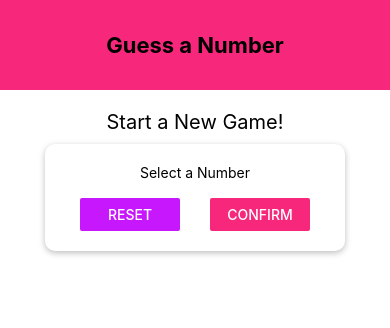
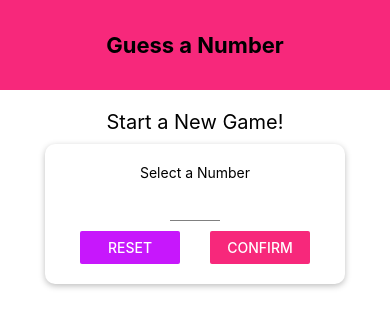
Before and after one commit to apipkurniawan/react-native_course_udemy, a React Native app in the folder rn-guess-number-app/: screen / in a window 390 px wide. Shown: the top 328 px of the page. Built offline with nearby package versions, Linux system fonts and the light colour scheme.

Commit message:
configuring and styling a textinput

```diff
--- /dev/null
+++ b/rn-guess-number-app/components/Input.js
@@ -0,0 +1,17 @@
+import React from 'react';
+import { View, StyleSheet, TextInput } from 'react-native';
+
+const Input = props => {
+    return <TextInput {...props} style={{ ...styles.input, ...props.style }} />
+};
+
+const styles = StyleSheet.create({
+    input: {
+        height: 30,
+        borderBottomColor: 'grey',
+        borderBottomWidth: 1,
+        marginVertical: 10
+    }
+});
+
+export default Input;
--- a/rn-guess-number-app/screens/StartGameScreen.js
+++ b/rn-guess-number-app/screens/StartGameScreen.js
@@ -1,6 +1,7 @@
 import React from "react";
-import { StyleSheet, Button, View, Text, TextInput } from "react-native";
+import { StyleSheet, Button, View, Text } from "react-native";
 import Card from "../components/Card";
+import Input from "../components/Input";
 import Colors from "../constants/Colors";
 
 const StartGameScreen = props => {
@@ -9,7 +10,14 @@
             <Text style={styles.title}>Start a New Game!</Text>
             <Card style={styles.inputContainer}>
                 <Text>Select a Number</Text>
-                <TextInput />
+                <Input
+                    style={styles.input}
+                    blurOnSubmit
+                    autoCapitalize="none"
+                    autoCorrect={false}
+                    keyboardType="numeric"
+                    maxLength={2}
+                />
                 <View style={styles.btnContainer}>
                     <View style={styles.button}>
                         <Button title="Reset" color={Colors.accent} onPress={() => { }} />
@@ -46,6 +54,10 @@
     },
     button: {
         width: 100
+    },
+    input: {
+        width: 50,
+        textAlign: 'center'
     }
 });
 
```
